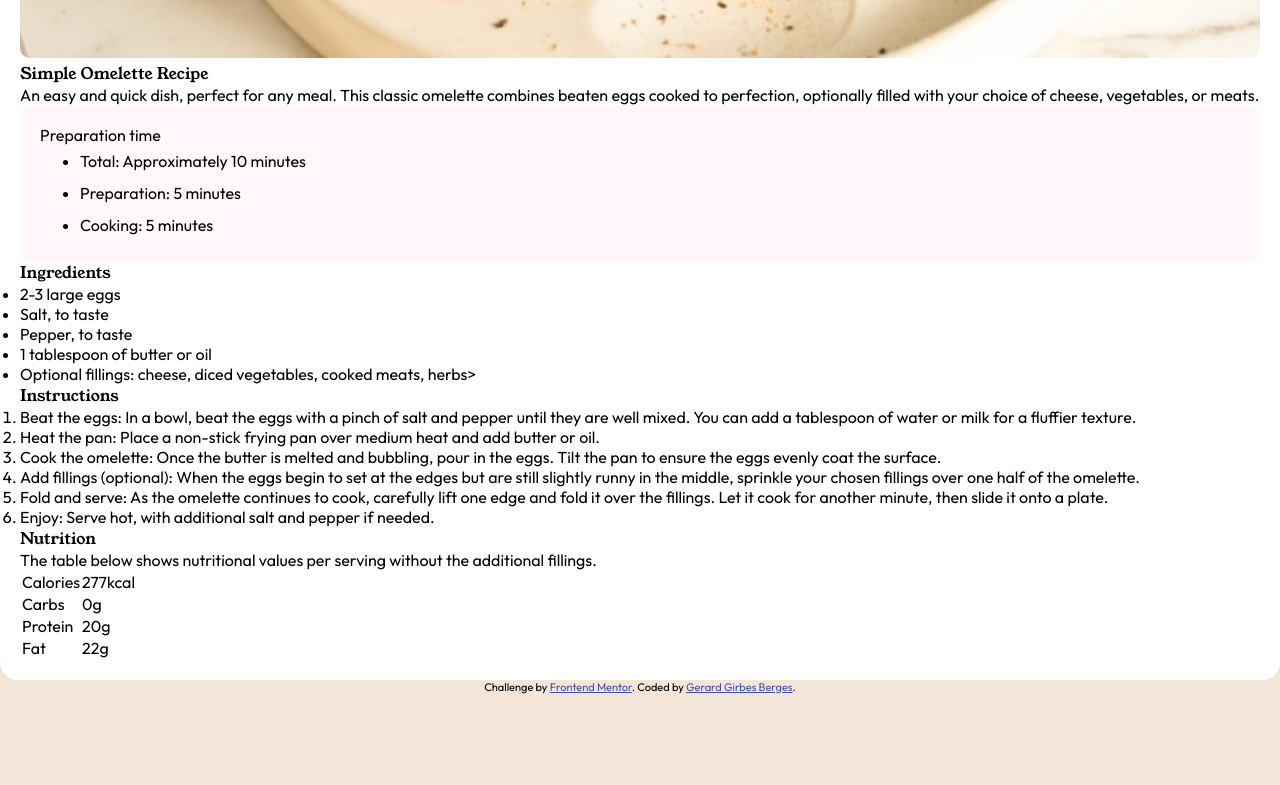
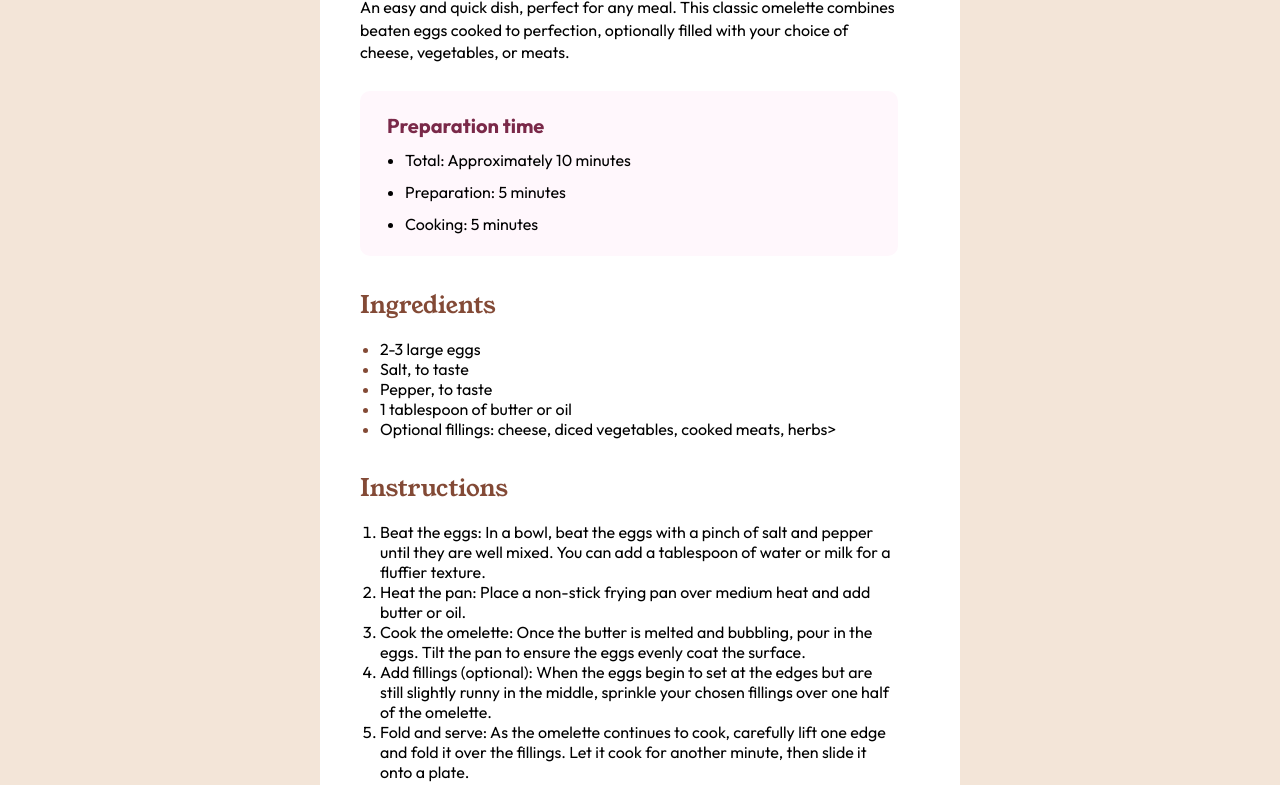
Before and after one commit to gegebe/receta-frontend, a plain HTML site: page index.html in a window 1280 px wide. Shown: the part 529-1314 px from the top of the page. Before the commit the page ends 1223 px from the top, so only its background shows below. Drawn offline with Linux system fonts and the light colour scheme.

Commit message:
css changes

```diff
--- a/assets/css/design.css
+++ b/assets/css/design.css
@@ -3,41 +3,99 @@
 
 body {
   background-color: #F3E5D8;
+  /*background-image: url(../../design/desktop-design.jpg);*/
+  /*opacity: 50%;*/
   font-family: "outfit";
 }
+
 article {
-    background-color: white;
-    padding:20px;
+  background-color: #ffffff;
+  padding: 40px;
 
   border-radius: 18px;
+
+  width: 50%;
+  margin: 0 auto;
+  margin-top: 123px;
+}
+
+
+section {
+  width: 96%;
+}
+
+p {
+  line-height: 140%;
 }
 
 article img {
   border-radius: 10px;
-    width: 100%;
+  max-width: 100%;
+  /*! margin-bottom: 14px; */
+  display: block;
 }
 
-  h2, h3 {
+h2,
+h3 {
   font-family: "young";
+  font-size: 40px;
+  margin: 32px 0 17px 0;
+}
+
+section {
+  width: 96%;
 }
 
 .preparation {
   border-radius: 10px;
-    padding: 20px;
+  padding: 16px 0 16px 27px;
   background-color: #FFF7FC;
+  margin-top: 28px;
+}
+
+.preparation h4 {
+  font-size: 20px;
+  color: var(--color-lila);
+  font-weight: bold;
+  margin: 6px 0 6px 0;
 }
 
 .preparation ul {
-    padding-left: 40px;
+  padding-left: 18px;
 }
 
 .preparation li {
   line-height: 32px;
 }
 
-  .preparation li::before(":"){
-    font-weight: bold;
+.recipe h3 {
+  font-size: 24px;
+  color:var(--color-marron);
 }
 
-  .attribution { font-size: 11px; text-align: center; }
-  .attribution a { color: hsl(228, 45%, 44%); }
+.recipe ul, .recipe ol {
+  padding-left: 20px;
+
+}
+
+.recipe ul li::marker {
+  color:var(--color-marron);
+  /*! margin:10px; */
+  display: block;
+  /*! width: 20px; */
+  /*! padding: 20px; */
+}
+
+.recipe ol::marker::after {
+  color:var(--color-marron);
+  margin:10px;
+}
+
+.attribution {
+  font-size: 11px;
+  text-align: center;
+}
+
+.attribution a {
+  color: hsl(228, 45%, 44%);
+}
--- a/assets/css/reset.css
+++ b/assets/css/reset.css
@@ -22,4 +22,6 @@ time, mark, audio, video {
 	font-size: 100%;
 	font: inherit;
 	vertical-align: baseline;
+
+	box-sizing: border-box;
 }
--- a/index.html
+++ b/index.html
@@ -29,7 +29,7 @@
         </ul>
       </section>
 
-      <section>
+      <section class="recipe">
         <h3>Ingredients</h3>
         <ul>
           <li>2-3 large eggs</li>
@@ -40,7 +40,7 @@
         </ul>
       </section>
 
-      <section>
+      <section class="recipe">
         <h3>Instructions</h3>
         <ol>
           <li>Beat the eggs: In a bowl, beat the eggs with a pinch of salt and pepper until they are well mixed. You can add a tablespoon of water or milk for a fluffier texture.</li>
@@ -52,7 +52,7 @@
         </ol>
       </section>
 
-      <section>
+      <section class="recipe">
         <h3>Nutrition</h3>
         <p>The table below shows nutritional values per serving without the additional fillings.</p>
         <table>
```
Also changed, not shown: 1 other file. Lines whose indentation alone changed are shown as unchanged.
